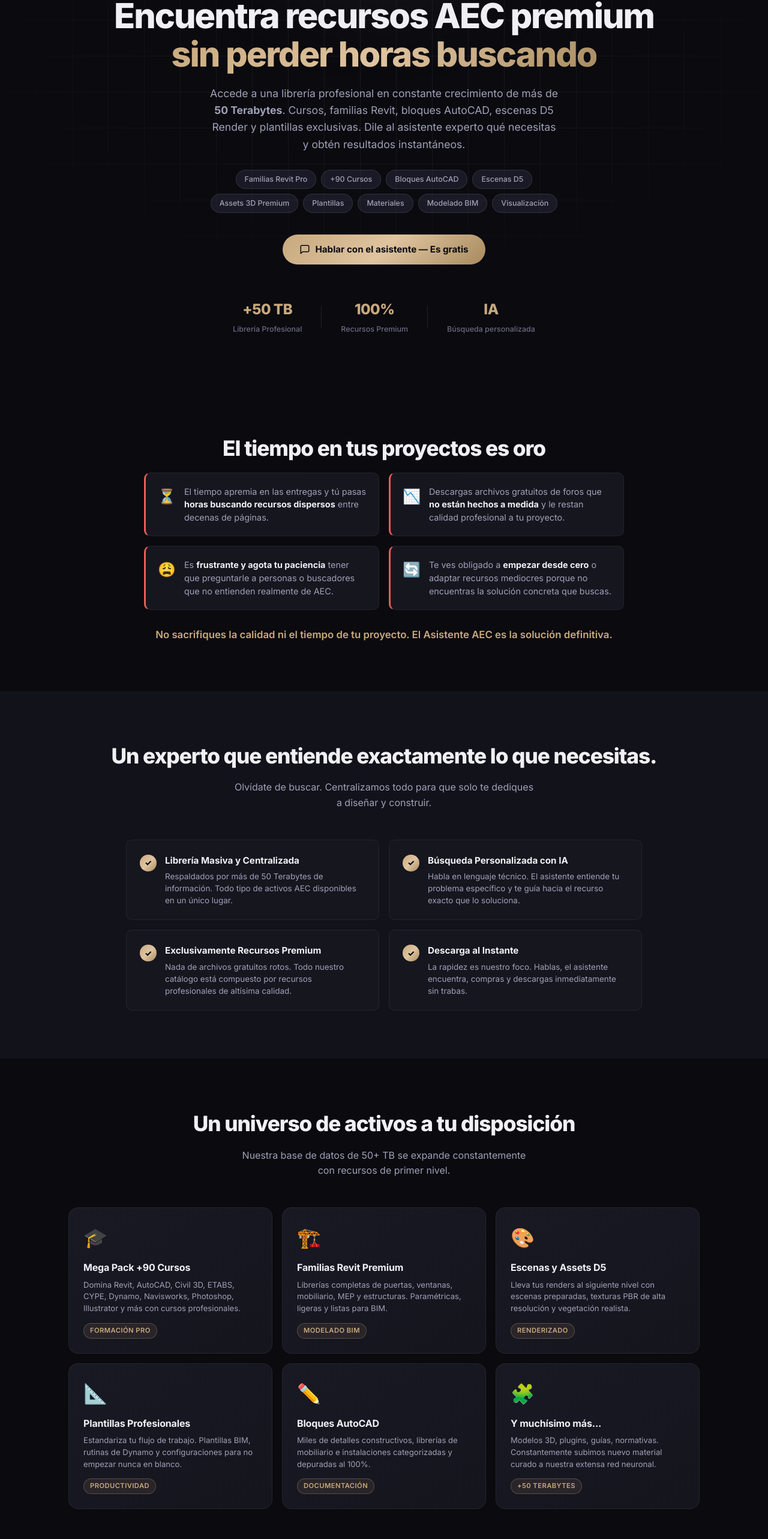
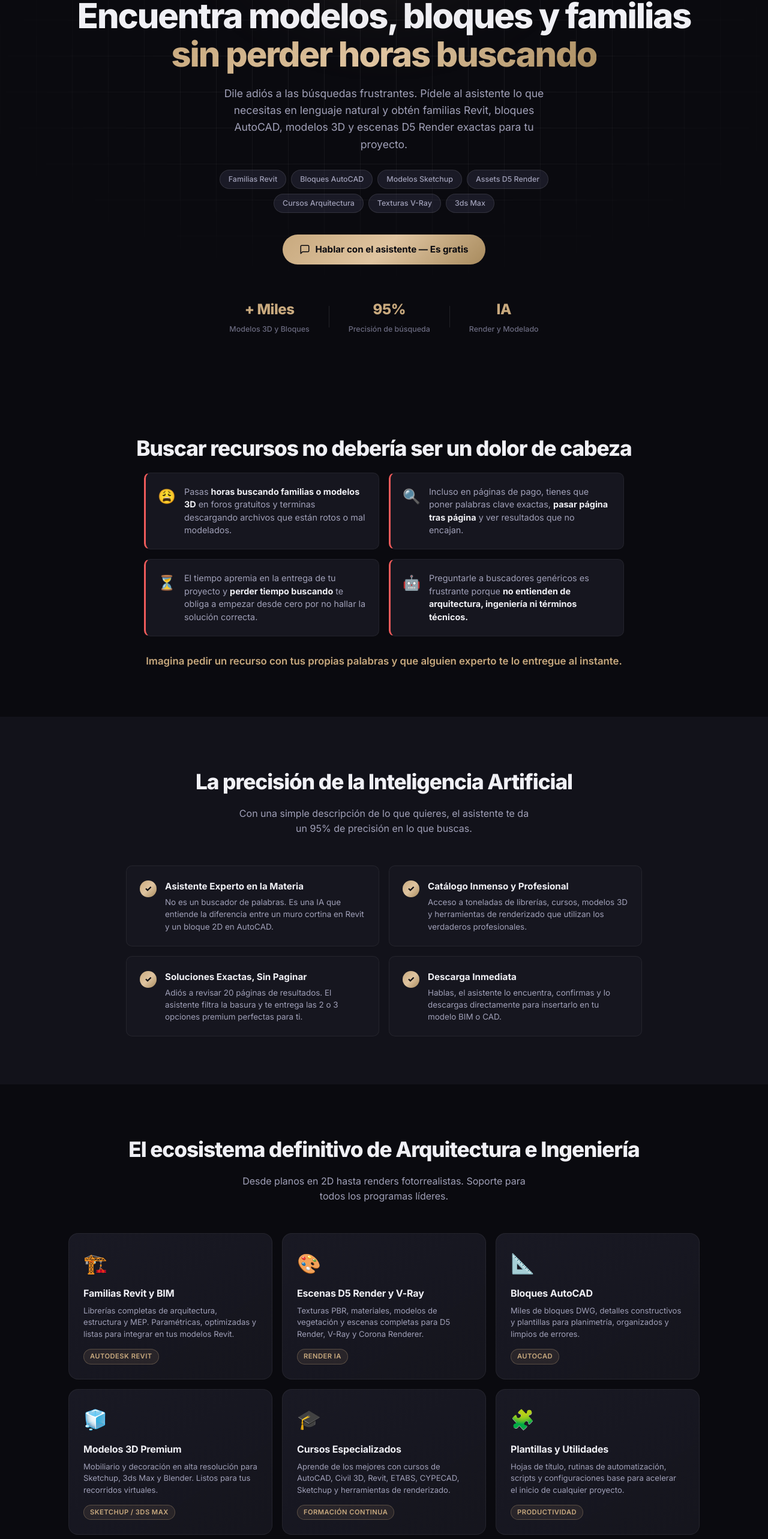
Before and after one commit to carlosgustavolozanoriveros-bot/arch-rag-core, a Next.js app: page / in a window 1280 px wide. Shown: the part 207-2773 px from the top of the page at 60% size. Built offline with nearby package versions, Linux system fonts and the light colour scheme.

Commit message:
feat: rewrite landing copy to optimize for SEO keywords and remove AEC acronym, update pain points and assistant interaction framing

```diff
--- a/app/page.tsx
+++ b/app/page.tsx
@@ -29,27 +29,24 @@ export default function LandingPage() {
         <div className="landing-container">
           <div className="landing-badge">
             <span className="landing-badge-dot" />
-            Tu experto BIM personal las 24 horas
+            Tu experto en Arquitectura, Ingeniería y Modelado 3D
           </div>
           <h1 className="landing-h1">
-            Encuentra recursos AEC premium<br />
+            Encuentra modelos, bloques y familias<br />
             <span className="landing-h1-gold">sin perder horas buscando</span>
           </h1>
           <p className="landing-subtitle">
-            Accede a una librería profesional en constante crecimiento de más de <strong>50 Terabytes</strong>.
-            Cursos, familias Revit, bloques AutoCAD, escenas D5 Render y plantillas exclusivas.
-            Dile al asistente experto qué necesitas y obtén resultados instantáneos.
+            Dile adiós a las búsquedas frustrantes. Pídele al asistente lo que necesitas en lenguaje natural y obtén
+            familias Revit, bloques AutoCAD, modelos 3D y escenas D5 Render exactas para tu proyecto.
           </p>
           <div className="landing-tags">
-            <span className="landing-tag">Familias Revit Pro</span>
-            <span className="landing-tag">+90 Cursos</span>
+            <span className="landing-tag">Familias Revit</span>
             <span className="landing-tag">Bloques AutoCAD</span>
-            <span className="landing-tag">Escenas D5</span>
-            <span className="landing-tag">Assets 3D Premium</span>
-            <span className="landing-tag">Plantillas</span>
-            <span className="landing-tag">Materiales</span>
-            <span className="landing-tag">Modelado BIM</span>
-            <span className="landing-tag">Visualización</span>
+            <span className="landing-tag">Modelos Sketchup</span>
+            <span className="landing-tag">Assets D5 Render</span>
+            <span className="landing-tag">Cursos Arquitectura</span>
+            <span className="landing-tag">Texturas V-Ray</span>
+            <span className="landing-tag">3ds Max</span>
           </div>
           <div className="landing-hero-actions">
             <Link href="/chat" className="landing-btn-primary">
@@ -61,18 +58,18 @@ export default function LandingPage() {
           </div>
           <div className="landing-hero-stats">
             <div className="landing-stat">
-              <span className="landing-stat-number">+50 TB</span>
-              <span className="landing-stat-label">Librería Profesional</span>
+              <span className="landing-stat-number">+ Miles</span>
+              <span className="landing-stat-label">Modelos 3D y Bloques</span>
             </div>
             <div className="landing-stat-divider" />
             <div className="landing-stat">
-              <span className="landing-stat-number">100%</span>
-              <span className="landing-stat-label">Recursos Premium</span>
+              <span className="landing-stat-number">95%</span>
+              <span className="landing-stat-label">Precisión de búsqueda</span>
             </div>
             <div className="landing-stat-divider" />
             <div className="landing-stat">
               <span className="landing-stat-number">IA</span>
-              <span className="landing-stat-label">Búsqueda personalizada</span>
+              <span className="landing-stat-label">Render y Modelado</span>
             </div>
           </div>
         </div>
@@ -81,27 +78,27 @@ export default function LandingPage() {
       {/* ===== 2. DOLOR — ¿Te suena familiar? ===== */}
       <section className="landing-section">
         <div className="landing-container">
-          <h2 className="landing-h2">El tiempo en tus proyectos es oro</h2>
+          <h2 className="landing-h2">Buscar recursos no debería ser un dolor de cabeza</h2>
           <div className="landing-pain-grid">
             <div className="landing-pain-card">
-              <div className="landing-pain-icon">⏳</div>
-              <p>El tiempo apremia en las entregas y tú pasas <strong>horas buscando recursos dispersos</strong> entre decenas de páginas.</p>
+              <div className="landing-pain-icon">😩</div>
+              <p>Pasas <strong>horas buscando familias o modelos 3D</strong> en foros gratuitos y terminas descargando archivos que están rotos o mal modelados.</p>
             </div>
             <div className="landing-pain-card">
-              <div className="landing-pain-icon">📉</div>
-              <p>Descargas archivos gratuitos de foros que <strong>no están hechos a medida</strong> y le restan calidad profesional a tu proyecto.</p>
+              <div className="landing-pain-icon">🔍</div>
+              <p>Incluso en páginas de pago, tienes que poner palabras clave exactas, <strong>pasar página tras página</strong> y ver resultados que no encajan.</p>
             </div>
             <div className="landing-pain-card">
-              <div className="landing-pain-icon">😩</div>
-              <p>Es <strong>frustrante y agota tu paciencia</strong> tener que preguntarle a personas o buscadores que no entienden realmente de AEC.</p>
+              <div className="landing-pain-icon">⏳</div>
+              <p>El tiempo apremia en la entrega de tu proyecto y <strong>perder tiempo buscando</strong> te obliga a empezar desde cero por no hallar la solución correcta.</p>
             </div>
             <div className="landing-pain-card">
-              <div className="landing-pain-icon">🔄</div>
-              <p>Te ves obligado a <strong>empezar desde cero</strong> o adaptar recursos mediocres porque no encuentras la solución concreta que buscas.</p>
+              <div className="landing-pain-icon">🤖</div>
+              <p>Preguntarle a buscadores genéricos es frustrante porque <strong>no entienden de arquitectura, ingeniería ni términos técnicos.</strong></p>
             </div>
           </div>
           <p className="landing-pain-conclusion">
-            No sacrifiques la calidad ni el tiempo de tu proyecto. El Asistente AEC es la solución definitiva.
+            Imagina pedir un recurso con tus propias palabras y que alguien experto te lo entregue al instante.
           </p>
         </div>
       </section>
@@ -109,37 +106,37 @@ export default function LandingPage() {
       {/* ===== 3. SOLUCIÓN — Nosotros lo resolvimos ===== */}
       <section className="landing-section landing-section-alt">
         <div className="landing-container">
-          <h2 className="landing-h2">Un experto que entiende exactamente lo que necesitas.</h2>
+          <h2 className="landing-h2">La precisión de la Inteligencia Artificial</h2>
           <p className="landing-section-sub">
-            Olvídate de buscar. Centralizamos todo para que solo te dediques a diseñar y construir.
+            Con una simple descripción de lo que quieres, el asistente te da un 95% de precisión en lo que buscas.
           </p>
           <div className="landing-solution-grid">
             <div className="landing-solution-item">
               <div className="landing-solution-check">✓</div>
               <div>
-                <h4>Librería Masiva y Centralizada</h4>
-                <p>Respaldados por más de 50 Terabytes de información. Todo tipo de activos AEC disponibles en un único lugar.</p>
+                <h4>Asistente Experto en la Materia</h4>
+                <p>No es un buscador de palabras. Es una IA que entiende la diferencia entre un muro cortina en Revit y un bloque 2D en AutoCAD.</p>
               </div>
             </div>
             <div className="landing-solution-item">
               <div className="landing-solution-check">✓</div>
               <div>
-                <h4>Búsqueda Personalizada con IA</h4>
-                <p>Habla en lenguaje técnico. El asistente entiende tu problema específico y te guía hacia el recurso exacto que lo soluciona.</p>
+                <h4>Catálogo Inmenso y Profesional</h4>
+                <p>Acceso a toneladas de librerías, cursos, modelos 3D y herramientas de renderizado que utilizan los verdaderos profesionales.</p>
               </div>
             </div>
             <div className="landing-solution-item">
               <div className="landing-solution-check">✓</div>
               <div>
-                <h4>Exclusivamente Recursos Premium</h4>
-                <p>Nada de archivos gratuitos rotos. Todo nuestro catálogo está compuesto por recursos profesionales de altísima calidad.</p>
+                <h4>Soluciones Exactas, Sin Paginar</h4>
+                <p>Adiós a revisar 20 páginas de resultados. El asistente filtra la basura y te entrega las 2 o 3 opciones premium perfectas para ti.</p>
               </div>
             </div>
             <div className="landing-solution-item">
               <div className="landing-solution-check">✓</div>
               <div>
-                <h4>Descarga al Instante</h4>
-                <p>La rapidez es nuestro foco. Hablas, el asistente encuentra, compras y descargas inmediatamente sin trabas.</p>
+                <h4>Descarga Inmediata</h4>
+                <p>Hablas, el asistente lo encuentra, confirmas y lo descargas directamente para insertarlo en tu modelo BIM o CAD.</p>
               </div>
             </div>
           </div>
@@ -149,46 +146,46 @@ export default function LandingPage() {
       {/* ===== 4. CATÁLOGO — Mira todo lo que hay ===== */}
       <section className="landing-section">
         <div className="landing-container">
-          <h2 className="landing-h2">Un universo de activos a tu disposición</h2>
+          <h2 className="landing-h2">El ecosistema definitivo de Arquitectura e Ingeniería</h2>
           <p className="landing-section-sub">
-            Nuestra base de datos de 50+ TB se expande constantemente con recursos de primer nivel.
+            Desde planos en 2D hasta renders fotorrealistas. Soporte para todos los programas líderes.
           </p>
           <div className="landing-catalog-grid">
             <div className="landing-catalog-card">
-              <div className="landing-catalog-icon">🎓</div>
-              <h3>Mega Pack +90 Cursos</h3>
-              <p>Domina Revit, AutoCAD, Civil 3D, ETABS, CYPE, Dynamo, Navisworks, Photoshop, Illustrator y más con cursos profesionales.</p>
-              <span className="landing-catalog-tag">Formación Pro</span>
-            </div>
-            <div className="landing-catalog-card">
               <div className="landing-catalog-icon">🏗️</div>
-              <h3>Familias Revit Premium</h3>
-              <p>Librerías completas de puertas, ventanas, mobiliario, MEP y estructuras. Paramétricas, ligeras y listas para BIM.</p>
-              <span className="landing-catalog-tag">Modelado BIM</span>
+              <h3>Familias Revit y BIM</h3>
+              <p>Librerías completas de arquitectura, estructura y MEP. Paramétricas, optimizadas y listas para integrar en tus modelos Revit.</p>
+              <span className="landing-catalog-tag">Autodesk Revit</span>
             </div>
             <div className="landing-catalog-card">
               <div className="landing-catalog-icon">🎨</div>
-              <h3>Escenas y Assets D5</h3>
-              <p>Lleva tus renders al siguiente nivel con escenas preparadas, texturas PBR de alta resolución y vegetación realista.</p>
-              <span className="landing-catalog-tag">Renderizado</span>
+              <h3>Escenas D5 Render y V-Ray</h3>
+              <p>Texturas PBR, materiales, modelos de vegetación y escenas completas para D5 Render, V-Ray y Corona Renderer.</p>
+              <span className="landing-catalog-tag">Render IA</span>
             </div>
             <div className="landing-catalog-card">
               <div className="landing-catalog-icon">📐</div>
-              <h3>Plantillas Profesionales</h3>
-              <p>Estandariza tu flujo de trabajo. Plantillas BIM, rutinas de Dynamo y configuraciones para no empezar nunca en blanco.</p>
-              <span className="landing-catalog-tag">Productividad</span>
+              <h3>Bloques AutoCAD</h3>
+              <p>Miles de bloques DWG, detalles constructivos y plantillas para planimetría, organizados y limpios de errores.</p>
+              <span className="landing-catalog-tag">AutoCAD</span>
             </div>
             <div className="landing-catalog-card">
-              <div className="landing-catalog-icon">✏️</div>
-              <h3>Bloques AutoCAD</h3>
-              <p>Miles de detalles constructivos, librerías de mobiliario e instalaciones categorizadas y depuradas al 100%.</p>
-              <span className="landing-catalog-tag">Documentación</span>
+              <div className="landing-catalog-icon">🧊</div>
+              <h3>Modelos 3D Premium</h3>
+              <p>Mobiliario y decoración en alta resolución para Sketchup, 3ds Max y Blender. Listos para tus recorridos virtuales.</p>
+              <span className="landing-catalog-tag">Sketchup / 3ds Max</span>
+            </div>
+            <div className="landing-catalog-card">
+              <div className="landing-catalog-icon">🎓</div>
+              <h3>Cursos Especializados</h3>
+              <p>Aprende de los mejores con cursos de AutoCAD, Civil 3D, Revit, ETABS, CYPECAD, Sketchup y herramientas de renderizado.</p>
+              <span className="landing-catalog-tag">Formación Continua</span>
             </div>
             <div className="landing-catalog-card">
               <div className="landing-catalog-icon">🧩</div>
-              <h3>Y muchísimo más...</h3>
-              <p>Modelos 3D, plugins, guías, normativas. Constantemente subimos nuevo material curado a nuestra extensa red neuronal.</p>
-              <span className="landing-catalog-tag">+50 Terabytes</span>
+              <h3>Plantillas y Utilidades</h3>
+              <p>Hojas de título, rutinas de automatización, scripts y configuraciones base para acelerar el inicio de cualquier proyecto.</p>
+              <span className="landing-catalog-tag">Productividad</span>
             </div>
           </div>
         </div>
@@ -197,27 +194,27 @@ export default function LandingPage() {
       {/* ===== 5. CÓMO FUNCIONA — 3 pasos ===== */}
       <section className="landing-section landing-section-alt">
         <div className="landing-container">
-          <h2 className="landing-h2">Tu ayudante experto a un clic de distancia</h2>
+          <h2 className="landing-h2">Dialoga con un experto, no con un buscador</h2>
           <p className="landing-section-sub">
-            Un flujo rápido e intuitivo para que obtengas resultados sin demoras.
+            En un par de chats, el asistente entiende lo que tienes en mente y te lo entrega.
           </p>
           <div className="landing-steps">
             <div className="landing-step">
               <div className="landing-step-number">1</div>
-              <h3>Pregunta tu duda</h3>
-              <p>Dile qué necesitas resolver: &quot;Busco familias paramétricas para un hospital&quot; o &quot;Necesito renders de vegetación&quot;.</p>
+              <h3>Interactúa</h3>
+              <p>Háblale de forma humana. Por ejemplo: &quot;Necesito descargar modelos 3D de sofás modernos para Sketchup&quot;.</p>
             </div>
             <div className="landing-step-arrow">→</div>
             <div className="landing-step">
               <div className="landing-step-number">2</div>
-              <h3>El Asistente te guía</h3>
-              <p>La IA comprende el contexto arquitectónico o de ingeniería y te ofrece las opciones premium perfectas para tu caso.</p>
+              <h3>El Asistente Analiza</h3>
+              <p>Usando su experiencia técnica, evalúa nuestro inmenso catálogo y selecciona únicamente los recursos premium que coinciden al 95%.</p>
             </div>
             <div className="landing-step-arrow">→</div>
             <div className="landing-step">
               <div className="landing-step-number">3</div>
               <h3>Descarga al instante</h3>
-              <p>Con un par de clics obtienes el archivo en tu equipo. Ahorraste horas de búsqueda inútil.</p>
+              <p>Te muestra las mejores opciones directamente en la conversación. Lo eliges, lo descargas y vuelves a tu proyecto.</p>
             </div>
           </div>
         </div>
@@ -226,25 +223,25 @@ export default function LandingPage() {
       {/* ===== 6. PARA QUIÉN — Esto es para ti ===== */}
       <section className="landing-section">
         <div className="landing-container">
-          <h2 className="landing-h2">Diseñado exclusivamente para el sector</h2>
+          <h2 className="landing-h2">Diseñado para la industria de la Construcción y el Diseño</h2>
           <p className="landing-section-sub">
             Recursos profesionales adaptados a las exigencias de tu disciplina.
           </p>
           <div className="landing-trust-grid">
             <div className="landing-trust-item">
               <div className="landing-trust-icon">🏛️</div>
-              <h4>Arquitectura</h4>
-              <p>Acelera el diseño interior y exterior con mobiliario de alta calidad, escenas D5 preconfiguradas y texturas realistas.</p>
+              <h4>Arquitectura y Diseño Interior</h4>
+              <p>Mobiliario Sketchup, escenas D5 Render, familias Revit paramétricas y texturas fotorrealistas de alta calidad.</p>
             </div>
             <div className="landing-trust-item">
               <div className="landing-trust-icon">⚙️</div>
-              <h4>Ingeniería</h4>
-              <p>Respalda tus cálculos con modelos analíticos, detalles estructurales precisos, plantillas de MEP y cursos avanzados.</p>
+              <h4>Ingeniería y Obras Civiles</h4>
+              <p>Bloques AutoCAD de detalles constructivos, modelos estructurales, y cursos avanzados de ETABS o Civil 3D.</p>
             </div>
             <div className="landing-trust-item">
-              <div className="landing-trust-icon">🏗️</div>
-              <h4>Construcción y Gestión</h4>
-              <p>Mejora tu coordinación BIM, automatiza flujos con Dynamo y capacita a tu equipo con los mejores recursos del mercado.</p>
+              <div className="landing-trust-icon">📚</div>
+              <h4>Estudiantes y Modeladores BIM</h4>
+              <p>Cursos completos para dominar el software, plantillas base y familias para aprender a modelar sin errores.</p>
             </div>
           </div>
         </div>
@@ -253,14 +250,14 @@ export default function LandingPage() {
       {/* ===== 7. DEMO — Mira cómo funciona ===== */}
       <section className="landing-section landing-section-alt">
         <div className="landing-container">
-          <h2 className="landing-h2">Así se ve tu nuevo asistente</h2>
+          <h2 className="landing-h2">Así se ve tu nuevo experto a la medida</h2>
           <p className="landing-section-sub">
-            Una interfaz diseñada para profesionales. Rápida, oscura, enfocada en los resultados.
+            Una interfaz diseñada para que fluya la conversación y encuentres lo que necesitas en tiempo récord.
           </p>
           <div className="landing-demo-wrapper">
             <Image
               src="/chat-preview.png"
-              alt="Vista previa del asistente AEC mostrando una conversación con resultados de recursos BIM"
+              alt="Vista previa del asistente mostrando una conversación con resultados de modelos 3D y familias Revit"
               width={900}
               height={560}
               className="landing-demo-image"
@@ -281,17 +278,17 @@ export default function LandingPage() {
           <div className="landing-cta-box">
             <h2 className="landing-cta-title">
               No dejes que una mala búsqueda<br />
-              <span className="landing-h1-gold">retrase tu próximo proyecto</span>
+              <span className="landing-h1-gold">retrase la entrega de tu proyecto</span>
             </h2>
             <p className="landing-cta-sub">
-              Eleva el nivel de tus entregas con recursos verdaderamente profesionales.<br />
-              Habla con el Asistente AEC ahora mismo y descubre el poder de tener 50 Terabytes a tu disposición.
+              Ahorra horas de trabajo integrando recursos profesionales desde el primer minuto.<br />
+              Habla con el Asistente ahora mismo y soluciona ese problema que te tiene estancado.
             </p>
             <Link href="/chat" className="landing-btn-primary landing-btn-lg">
               <svg width="20" height="20" viewBox="0 0 24 24" fill="none" stroke="currentColor" strokeWidth="2" strokeLinecap="round" strokeLinejoin="round">
                 <path d="M21 15a2 2 0 0 1-2 2H7l-4 4V5a2 2 0 0 1 2-2h14a2 2 0 0 1 2 2z" />
               </svg>
-              Comenzar búsqueda gratis
+              Comenzar a dialogar gratis
             </Link>
           </div>
         </div>
@@ -306,9 +303,9 @@ export default function LandingPage() {
                 <rect x="4" y="4" width="10" height="10" stroke="currentColor" strokeWidth="2.5" opacity="0.5" />
                 <rect x="10" y="10" width="10" height="10" stroke="var(--accent-gold)" strokeWidth="2.5" />
               </svg>
-              <span>Asistente AEC</span>
+              <span>Asistente Arquitectura e Ingeniería</span>
             </div>
-            <p className="landing-copyright">© {new Date().getFullYear()} Asistente AEC. Todos los derechos reservados.</p>
+            <p className="landing-copyright">© {new Date().getFullYear()} Asistente Inteligente. Todos los derechos reservados.</p>
           </div>
         </div>
       </footer>
```
